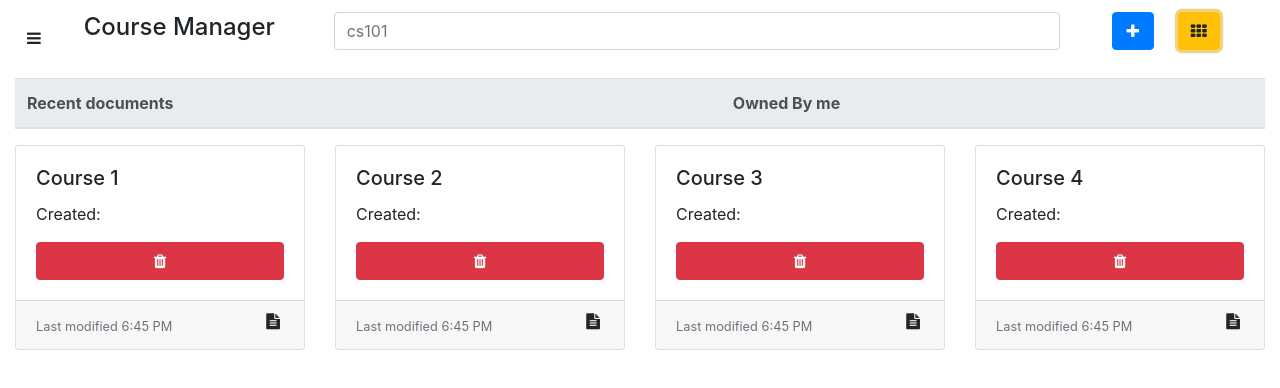
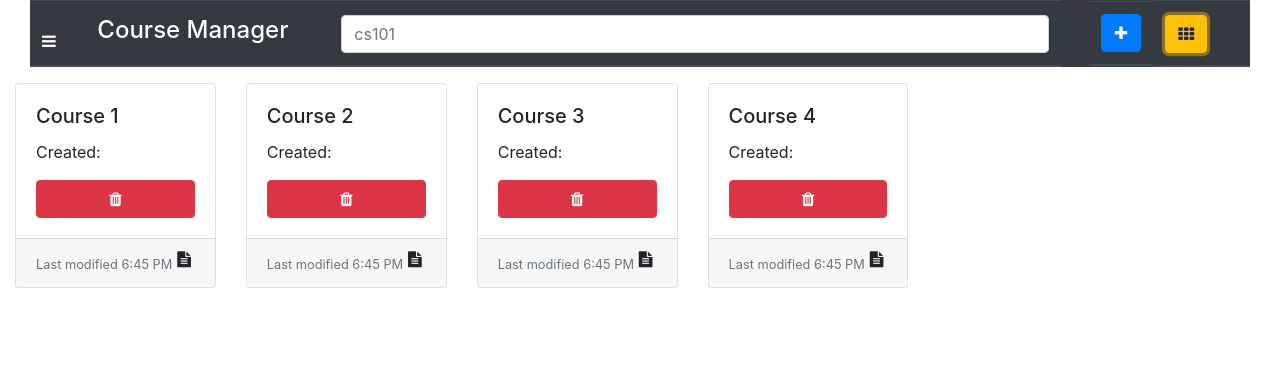
Before and after one commit to Saptaparna10/cs5610-spring2019-assignment3-react-client, a React (Create React App) app: page /courses in a window 1280 px wide. Both pictures are taken after a click on the button 1198 px from the left and 31 px from the top of the page. Shown: the top 388 px of the page. Built offline with nearby package versions, Linux system fonts and the light colour scheme.

Commit message:
seperated course grid from course table component

```diff
--- a/src/components/CourseRow.js
+++ b/src/components/CourseRow.js
@@ -1,10 +1,12 @@
 import React from 'react'
 import {Link} from 'react-router-dom';
+
 
 export default class CourseRow extends React.Component{
 
     constructor(props){
         super(props);
+
     }
 
 
@@ -18,7 +20,7 @@ export default class CourseRow extends React.Component{
                 </td>
                 <td>me</td>
                 <td>6:45 PM</td>
-                <td><button className="btn btn-danger" onClick={() => {this.props.delete(this.props.course)}}>
+                <td><button className="btn btn-danger" onClick={() => {this.props.deleteCourse(this.props.course)}}>
                     <i className="fa fa-trash"></i>
                 </button></td>
             </tr>
--- a/src/containers/CourseGrid.js
+++ b/src/containers/CourseGrid.js
@@ -8,18 +8,11 @@ class CourseTable extends React.Component {
         super(props);
         this.courseService = new CourseService();
         this.renderView = this.renderView.bind(this);
-        this.deleteCourse = this.deleteCourse.bind(this);
         this.state = {
             courses: this.props.courses,
             view: 'tabs',
             course: {}
         }
-    }
-
-
-    deleteCourse(course){
-        const courses = this.courseService.deleteCourse(course);
-        this.setState({courses: courses});
     }
 
     renderView(){
@@ -32,15 +25,28 @@ class CourseTable extends React.Component {
 
 
     renderCourseRow(){
-        var courses = this.state.courses.map(
-            (course, index) => {
-                return <CourseCard key={index} course={course} delete={this.deleteCourse}/>
-            }
-        )
+        return (
+            <div className="card-deck">
+                {
+                    this.props.courses.map((course, index) =>
+                        <CourseCard key={index} course={course} delete={this.props.deleteCourse}/>
+                    )
+                }
 
-        return(
-            courses
-        )
+            </div>
+
+            );
+
+
+        {/*var courses = this.props.courses.map(*/}
+            // (course, index) => {
+            //     return <CourseCard key={index} course={course} delete={this.props.deleteCourse}/>
+            // }
+        {/*)*/}
+
+        {/*return(*/}
+            {/*courses*/}
+        {/*)*/}
     }
 
     render() {
--- a/src/containers/CourseManagerApp.js
+++ b/src/containers/CourseManagerApp.js
@@ -2,6 +2,7 @@ import React, {Component} from 'react';
 import CourseTable from "./CourseTable";
 import CourseService from '../services/CourseService'
 import CourseEditor from './CourseEditor';
+import CourseGrid from './CourseGrid'
 
 
 import {BrowserRouter as Router, Link, Route} from 'react-router-dom';
@@ -9,35 +10,97 @@ import {BrowserRouter as Router, Link, Route} from 'react-router-dom';
 export default class CourseManager
     extends Component{
 
-    constructor() {
-        super();
-        this.courseService = new CourseService()
+    constructor(props) {
+        super(props);
+        this.courseService = new CourseService();
+        this.toggleView = this.toggleView.bind(this);
+        this.titleChanged = this.titleChanged.bind(this);
+        this.addCourse = this.addCourse.bind(this);
+        this.deleteCourse = this.deleteCourse.bind(this);
+        this.renderView = this.renderView.bind(this);
         this.state = {
             courses: this.courseService.findAllCourses(),
-            view: 'list',
-            course: {}
+            view: 'list'
         }
     }
-    deleteCourse = course =>
+
+
+    titleChanged(event){
         this.setState({
-            courses: this.courseService.deleteCourse(course)
-        })
-    addCourse = () =>
-        this.setState({
-            courses: this.courseService.addCourse(null)
-        })
+            course: {title: event.target.value}
+        });
+    }
+
+    toggleView(){
+        if(this.state.view === 'list') {
+            this.setState({view: 'tabs'})
+        }
+        else
+            this.setState({view: 'list'})
+    }
+
+    addCourse(){
+        const courses = this.courseService.addCourse(this.state.course);
+        this.setState({courses: courses});
+    }
+
+    deleteCourse(course){
+        const courses = this.courseService.deleteCourse(course);
+        this.setState({courses: courses});
+
+    }
+
+    renderView(){
+        if(this.state.view === 'list'){
+            return (
+                <CourseTable
+                    deleteCourse={this.deleteCourse}
+                    courses={this.state.courses}/>
+
+            );
+        }
+        else {
+            return (
+                <CourseGrid
+                    deleteCourse={this.deleteCourse}
+                    courses={this.state.courses}/>
+            );
+        }
+    }
 
     render(){
         return (
-            <Router>
-                <div>
-                    {/*<Link to="/courses">CourseList</Link>*/}
-                    <Route path='/courses'
-                           component={CourseTable}/>
-                    <Route path="/course/:courseId"
-                           component={CourseEditor}/>
+            <div className='container-fluid'>
+                    <table className="table table-striped table-dark">
+                        <thead>
+                        <tr>
+                            <th><i className='fa fa-bars'></i></th>
+                            <th width="20%"><h4>Course Manager</h4></th>
+                            <th width="60%"><input onChange={this.titleChanged}
+                                                   className="form-control"
+                                                   id="titleFld"
+                                                   placeholder="cs101"/></th>
+                            <th width="70%" className='pull-right'>
+                                <button onClick={this.addCourse}
+                                        className="btn btn-primary btn-block"
+                                        id="addBtn">
+                                    <i className='fa fa-plus'></i>
+                                </button>
+                            </th>
+
+                            <th>
+                                <button onClick={this.toggleView}
+                                        className='btn btn-warning'
+                                        id='toggleBtn'>
+                                    <i className='fa fa-th'></i>
+                                </button>
+                            </th>
+                        </tr>
+                        </thead>
+                    </table>
+                    {this.renderView()}
+
                 </div>
-            </Router>
         )
     }
 }
--- a/src/containers/CourseTable.js
+++ b/src/containers/CourseTable.js
@@ -10,49 +10,15 @@ class CourseTable extends React.Component {
         super(props);
         this.courseService = new CourseService();
         this.renderView = this.renderView.bind(this);
-        this.toggleView = this.toggleView.bind(this);
-        this.createCourse = this.createCourse.bind(this);
-        this.deleteCourse = this.deleteCourse.bind(this);
-        this.titleChanged = this.titleChanged.bind(this);
-        //this.state = {view: 'list', course: {}, courses: this.state.courses, sidebarOpen: false};
         this.state = {
-            courses: this.courseService.findAllCourses(),
+            courses: this.props.courses,
             view: 'list',
             course: {}
         }
     }
 
-    titleChanged(event){
-        this.setState({
-            course: {title: event.target.value}
-        });
-    }
-
-
-    createCourse(){
-        const courses = this.courseService.addCourse(this.state.course);
-        this.setState({courses: courses});
-    }
-
-    deleteCourse(course){
-        const courses = this.courseService.deleteCourse(course);
-        this.setState({courses: courses});
-
-    }
-
-    toggleView(){
-        if(this.state.view === 'list') {
-            this.setState({view: 'tabs',
-            courses: this.state.courses});
-        }
-        else
-            this.setState({view: 'list',
-                courses: this.state.courses});
-    }
-
 
     renderView(){
-         if(this.state.view === 'list'){
             return (
                 <table className='table table-striped'>
                     <thead className='thead-light'>
@@ -69,32 +35,12 @@ class CourseTable extends React.Component {
                     </tbody>
                 </table>
             );
-        }
-        else {
-            return (
-                <div>
-                <table className='table table-striped'>
-                    <thead className='thead-light'>
-                    <tr>
-                        <th>Recent documents</th>
-                        <th>Owned By me</th>
-                    </tr>
-                    </thead>
-                    <tbody>
-                    </tbody>
-                </table>
-                    <div>
-                    <CourseGrid courses={this.state.courses}/>
-                    </div>
-                </div>
-            )
-        }
     }
 
     renderCourseRow(){
-        var courses = this.state.courses.map(
+        var courses = this.props.courses.map(
             (course, index) => {
-                 return <CourseRow key={index} course={course}  delete={this.deleteCourse}/>
+                 return <CourseRow key={index} course={course}  deleteCourse={this.props.deleteCourse}/>
             }
         )
 
@@ -106,33 +52,7 @@ class CourseTable extends React.Component {
     render() {
         return (
             <div className='heading-bar'>
-                <table className='table table-borderless'>
-                    <thead>
-                    <tr>
-                        <th><i className='fa fa-bars'></i></th>
-                        <th width="20%"><h4>Course Manager</h4></th>
-                        <th width="60%"><input onChange={this.titleChanged}
-                                               className="form-control"
-                                               id="titleFld"
-                                               placeholder="cs101"/></th>
-                            <th width="70%" className='pull-right'>
-                                <button onClick={this.createCourse}
-                                        className="btn btn-primary btn-block"
-                                        id="addBtn">
-                                    <i className='fa fa-plus'></i>
-                                </button>
-                            </th>
 
-                        <th>
-                            <button onClick={this.toggleView}
-                                    className='btn btn-warning'
-                                    id='toggleBtn'>
-                                <i className='fa fa-th'></i>
-                            </button>
-                        </th>
-                    </tr>
-                    </thead>
-                </table>
                 <div>
                    {this.renderView()}
                 </div>
--- /dev/null
+++ b/src/containers/Whiteboard.js
@@ -0,0 +1,26 @@
+import React, {Component} from 'react'
+import {BrowserRouter as Router, Link, Route} from 'react-router-dom'
+import CourseEditor from "./CourseEditor";
+import CourseManagerApp from "./CourseManagerApp";
+
+
+class WhiteBoard extends Component {
+    constructor(props) {
+        super(props);
+    }
+
+    render() {
+        return (
+                <Router>
+                    <div>
+                        <Route path="/courses"
+                               component={CourseManagerApp}/>
+                        <Route path="/course/:courseId"
+                                   component={CourseEditor}/>
+                    </div>
+                </Router>
+        )
+    }
+}
+
+export default WhiteBoard;
--- a/src/index.css
+++ b/src/index.css
@@ -14,18 +14,12 @@ code {
 }
 
 
-.top-buffer { margin-top:90px; }
 
 .nav-pills li {
   margin-top: 10px;
   margin-right: 10px;
 }
-/*body {*/
-  /*font-family: "Comic Sans MS", "Comic Sans", cursive;*/
-  /*font-weight: 500;*/
-  /*background-color: white;*/
-  /*text-rendering: optimizeLegibility;*/
-/*}*/
+
 
 h1 {
   font-family: 'Roboto', sans-serif;
--- a/src/index.js
+++ b/src/index.js
@@ -4,11 +4,15 @@ import '../node_modules/bootstrap/dist/css/bootstrap.css';
 import CourseManagerApp from './containers/CourseManagerApp';
 import '../node_modules/font-awesome/css/font-awesome.css';
 import css from './index.css';
+import CourseEditor from "./containers/CourseEditor";
+import {BrowserRouter as Router, Link, Route} from 'react-router-dom';
+import WhiteBoard from './containers/Whiteboard'
 
 
 ReactDOM.render(
+
     <div className="container-fluid">
-        <CourseManagerApp/>
+        <WhiteBoard/>
     </div>,
-    document.getElementById('root')
+    document.getElementById("root")
 );
--- a/src/services/CourseService.js
+++ b/src/services/CourseService.js
@@ -11,9 +11,8 @@ class CourseService {
                 title: 'New Course'
             }
         }
-        if(course.id === null) {
-            course.id =
-            course = (new Date()).getTime()
+        if(course !== null && course.id === null) {
+            course.id = (new Date()).getTime()
         }
         this.courses.push(course)
         return this.courses
```
